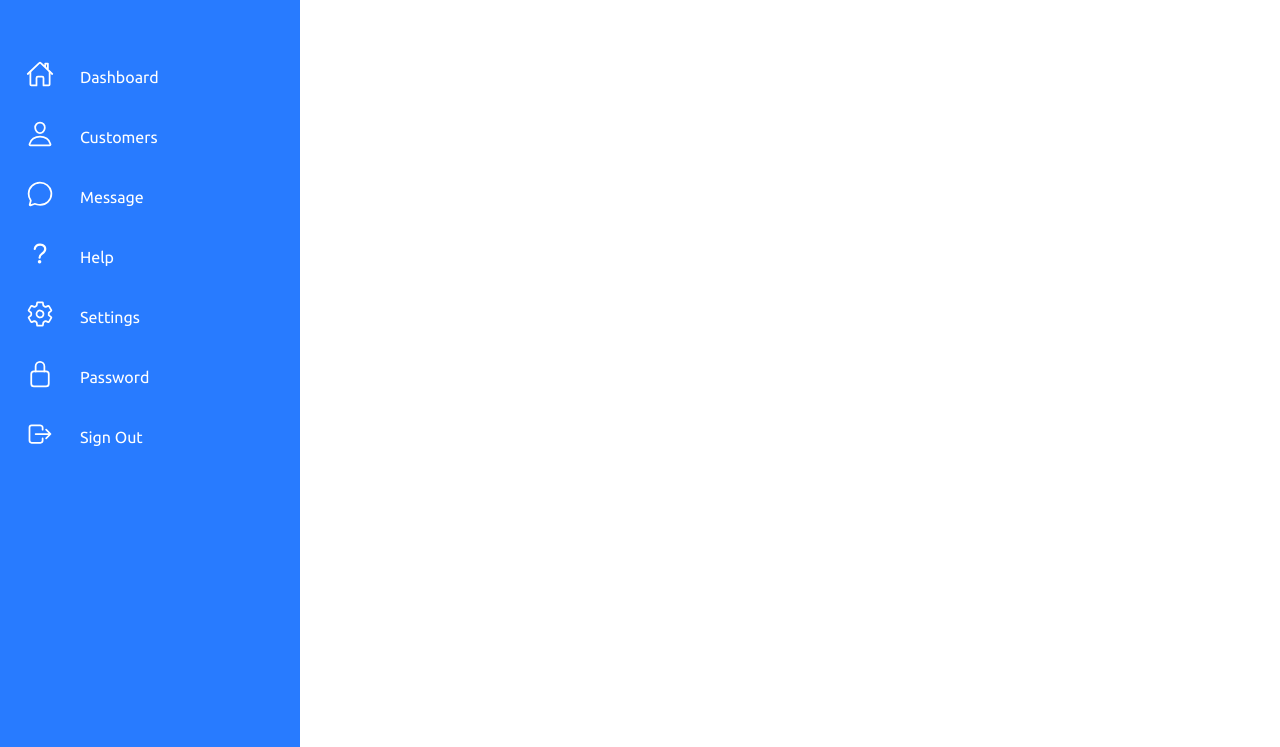
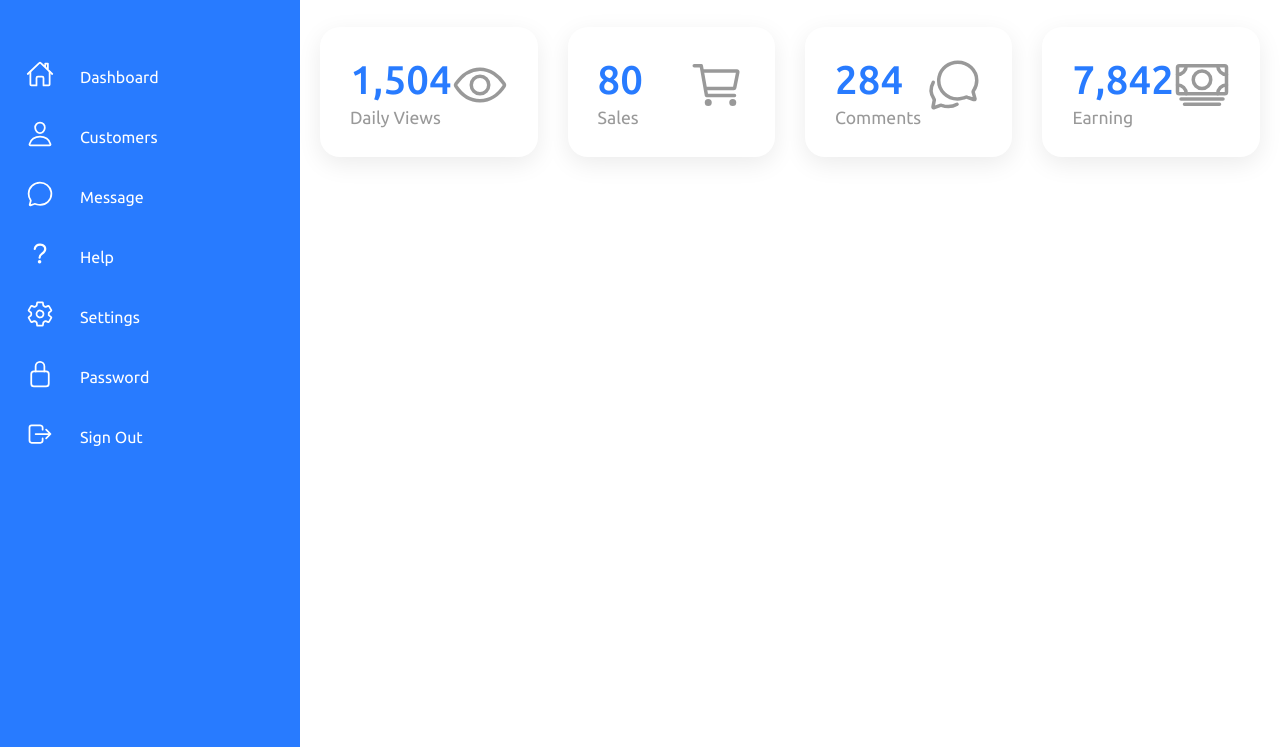
Before and after one commit to becardine/responsive-dashboard, a plain HTML site: page index.html in a window 1280 px wide. Shown: the part 53-800 px from the top of the page. Drawn offline with nearby package versions, Linux system fonts and the light colour scheme.

Commit message:
create and edit cards

```diff
--- a/index.html
+++ b/index.html
@@ -91,9 +91,53 @@
           </div>
           <!--userImg-->
           <div class="user">
-            <img src="/img/user.jpg" alt="" srcset="" />
+            <img src="/img/user.jpg"/>
           </div>
         </div>
+
+        <!---Cards-->
+        <div class="cardBox">
+          <div class="card">
+            <div>
+              <div class="numbers">1,504</div>
+              <div class="cardName">Daily Views</div>
+            </div>
+            <div class="iconBx">
+              <ion-icon name="eye-outline"></ion-icon>
+            </div>
+          </div>
+          <div class="card">
+            <div>
+              <div class="numbers">80</div>
+              <div class="cardName">Sales</div>
+            </div>
+            <div class="iconBx">
+              <ion-icon name="cart-outline"></ion-icon>
+            </div>
+          </div>
+          <div class="card">
+            <div>
+              <div class="numbers">284</div>
+              <div class="cardName">Comments</div>
+            </div>
+            <div class="iconBx">
+              <ion-icon name="chatbubbles-outline"></ion-icon>
+            </div>
+          </div>
+          <div class="card">
+            <div>
+              <div class="numbers">7,842</div>
+              <div class="cardName">Earning</div>
+            </div>
+            <div class="iconBx">
+              <ion-icon name="cash-outline"></ion-icon>
+            </div>
+          </div>
+        </div>
+
+
+
+
       </div>
     </div>
 
--- a/style.css
+++ b/style.css
@@ -209,3 +209,51 @@ body {
     height: 100%;
     object-fit: cover;
 }
+
+.cardBox {
+    position: relative;
+    width: 100%;
+    padding: 20px;
+    display: grid;
+    grid-template-columns: repeat(4,1fr);
+    grid-gap: 30px; /*propriedade obsoleta*/
+}
+
+.cardBox .card {
+    position: relative;
+    background: var(--white);
+    padding: 30px;
+    border-radius: 20px;
+    display: flex;
+    justify-content: space-between;
+    cursor: pointer;
+    box-shadow: 0 7px 25px rgba(0, 0, 0, 0.08);
+}
+
+.cardBox .card .numbers {
+    position: relative;
+    font-weight: 500;
+    font-size: 2.5em;
+    color: var(--blue);
+}
+
+.cardBox .card .cardName {
+    color: var(--black2);
+    font-size: 1.1em;
+    margin-top: 5px;
+}
+
+.cardBox .card .iconBx {
+    font-size: 3.5em;
+    color: var(--black2);
+}
+
+.cardBox .card:hover {
+    background: var(--blue);
+}
+
+.cardBox .card:hover .numbers,
+.cardBox .card:hover .cardName,
+.cardBox .card:hover .iconBx {
+    color: var(--white);
+}
```
